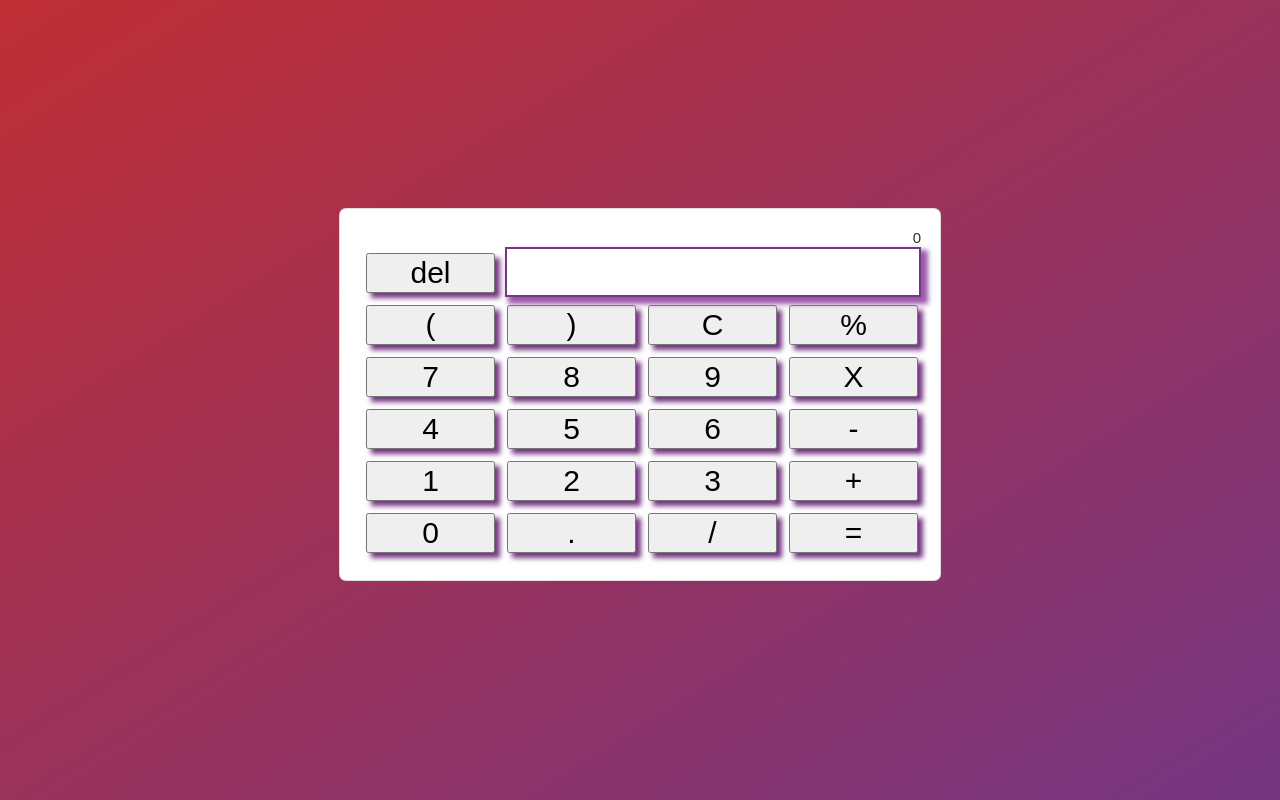
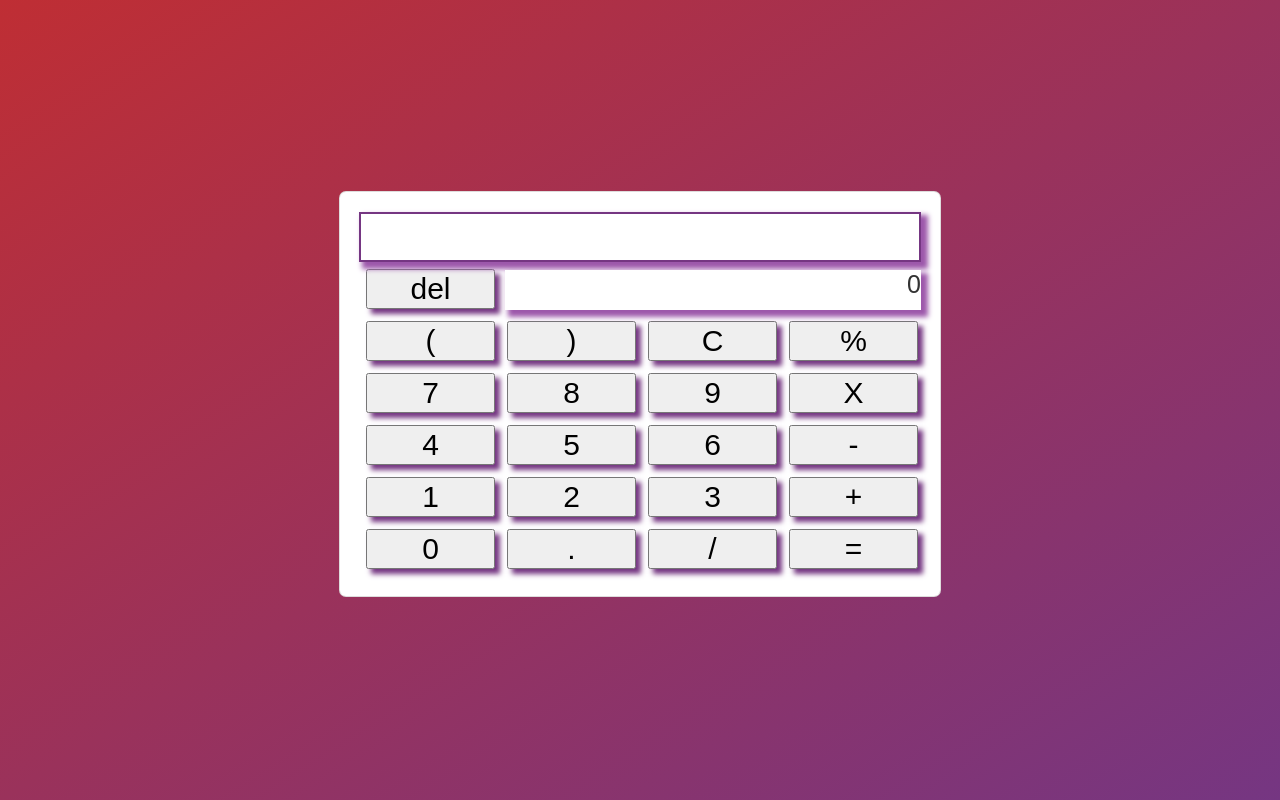
Before and after one commit to ritishkumar26/calculator, a plain HTML site: page index.html in a window 1280 px wide. Drawn offline with Linux system fonts and the light colour scheme.

Commit message:
Add files via upload

```diff
--- a/index.css
+++ b/index.css
@@ -30,19 +30,18 @@ border-radius: 6px;
 margin-top: 0;
 box-shadow: 0 0 0 1px rgb(222, 220, 220);
 }
-.display-container{
-position: relative;
-}
-
 input[class="display"]
 {
-width: 74%;
+width: 100%;
 height: 50px;
-position: absolute;
+
 right: 0;
 top: 18px;
 border: 2px solid #753682;
 box-shadow:  5px 5px 5px 2px#9d58ab;
+}
+.keys-container button:first-child{
+    width: 100%;
 }
 input[class="display"], text{
 font-size: 30px;
@@ -66,9 +65,20 @@ box-shadow:  5px 5px 5px#753682  ;
 box-shadow:  5px 5px 2px#753682  ;
 background-color: rgb(227, 204, 204);
 }
-.upper-display{
-float: right;
+.inner-screen{
+    position: relative;
+    width: 100%;
+}
+.upper-display {
+position: absolute;
+right: 0;
+margin-top: 8px;
 font-size: 15px;
-
-
+background-color: white;
+width: 74%;
+padding: 12px px;
+height: 40px;
+text-align: right;
+font-size: 25px;
+box-shadow:  5px 5px 5px 2px#9d58ab;
 }
--- a/index.html
+++ b/index.html
@@ -14,14 +14,15 @@
             <div class="calculator">
                 <div class="inner-container">
                     <div class="display-container">
-                        <p id="dem" class="upper-display">0</p>
+
                         <div class="inner-screen">
                             <input id="screen" class="display" type="text">
+                            <p id="dem" class="upper-display">0</p>
                         </div>
+
 
                     </div>
                     <div class="keys-container" id="keys-container">
-
                     </div>
                 </div>
             </div>
```
Also changed, not shown: calculator.png.
